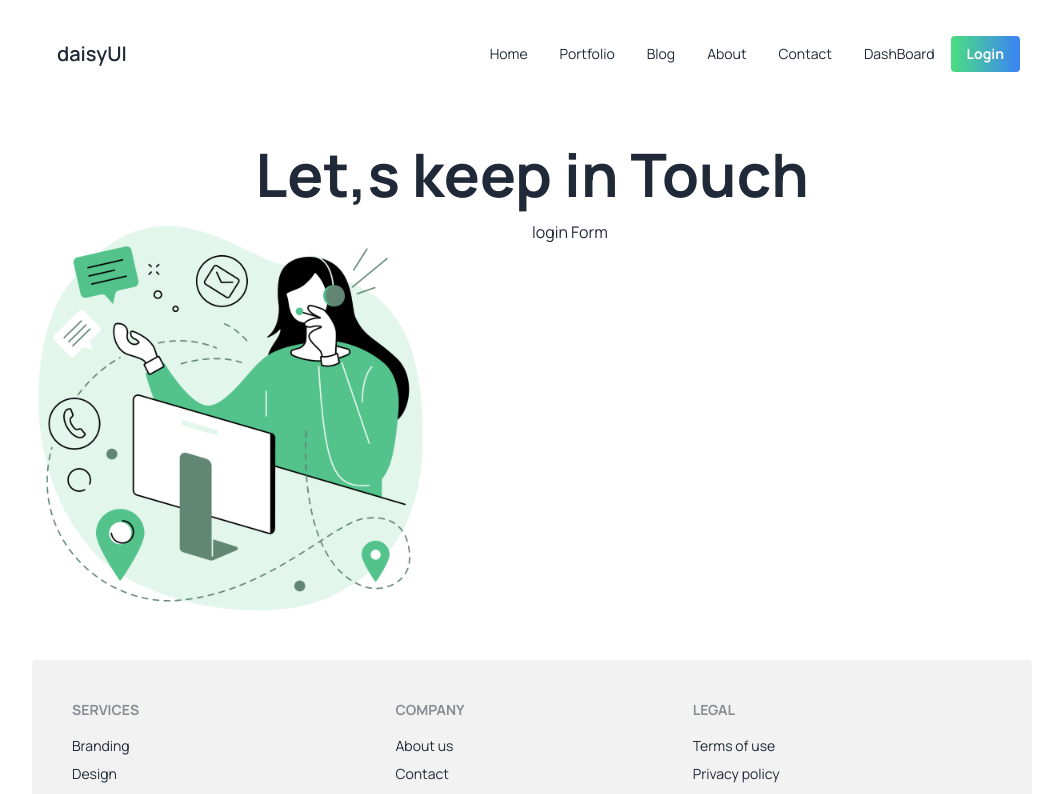
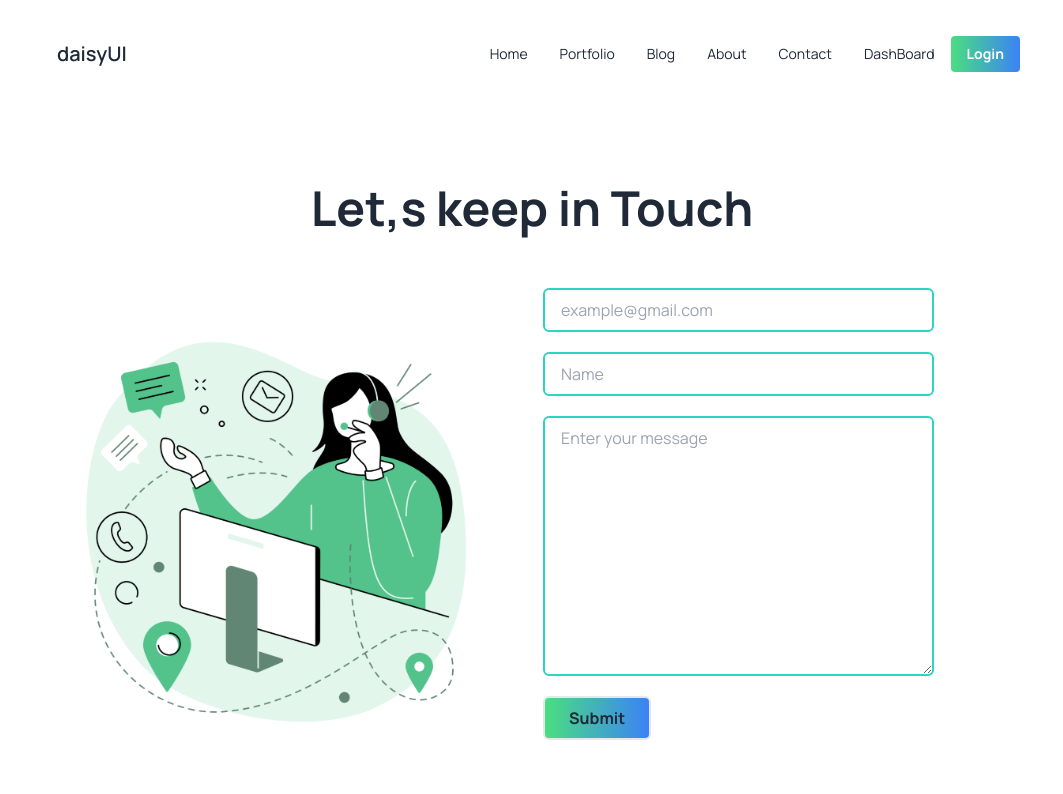
Before and after one commit to rakibulhasan933/super-blog, a Next.js app: page /contact in a window 1280 px wide. Shown: the top 794 px of the page, without its empty margins (108-1171 px from the left). Built offline with nearby package versions, Linux system fonts and the light colour scheme.

Commit message:
[ADD] contact page added

```diff
--- a/src/app/contact/page.tsx
+++ b/src/app/contact/page.tsx
@@ -4,13 +4,20 @@ import React from 'react'
 function Contact() {
 	return (
 		<div className='py-10'>
-			<h1 className="py-4 text-6xl font-bold text-center"> Let,s keep in Touch</h1>
-			<div className="flex flex-row ">
-				<div className="basis-1/2">
+			<div className="my-10 ">
+				<h1 className="py-4 text-5xl font-bold text-center"> Let,s keep in Touch</h1>
+			</div>
+			<div className="flex flex-row gap-5">
+				<div className="p-12 basis-1/2">
 					<Image src="/contact.png" alt='contact' width={400} height={200} className='object-contain ' />
 				</div>
 				<div className="basis-1/2">
-					login Form
+					<div className="flex flex-col gap-5 ">
+						<input type="email" name="email" className='w-4/5 px-4 py-2 border-2 border-teal-400 rounded-md ' placeholder='example@gmail.com' />
+						<input type="text" placeholder='Name' className='w-4/5 px-4 py-2 border-2 border-teal-400 rounded-md ' />
+						<textarea typeof='string' cols={50} rows={10} className='w-4/5 px-4 py-2 border-2 border-teal-400 rounded-md ' placeholder='Enter your message'></textarea>
+						<button className="flex justify-start px-6 py-2 font-bold border-2 rounded-md bg-gradient-to-r from-green-400 to-blue-500 max-w-fit hover:bg-green-500 hover:text-white">Submit</button>
+					</div>
 				</div>
 			</div>
 		</div>
```
